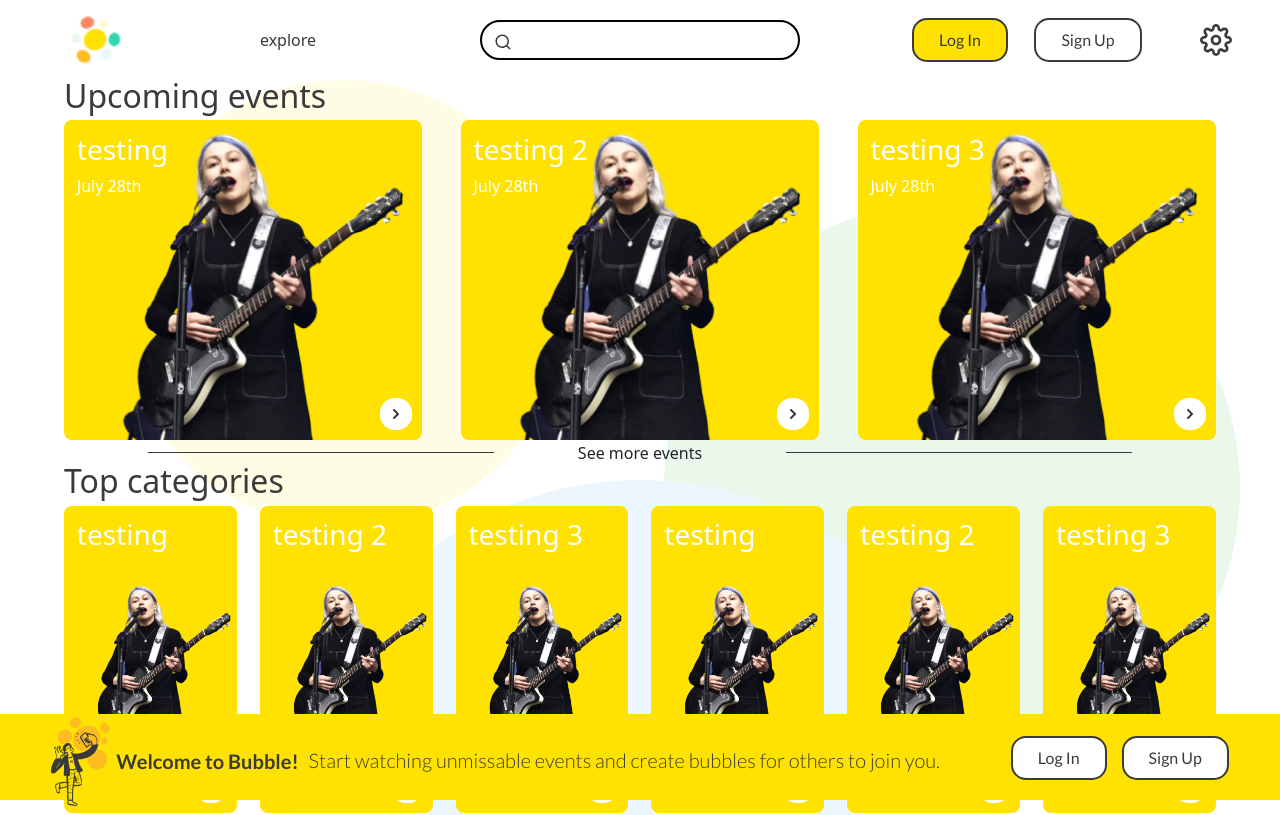
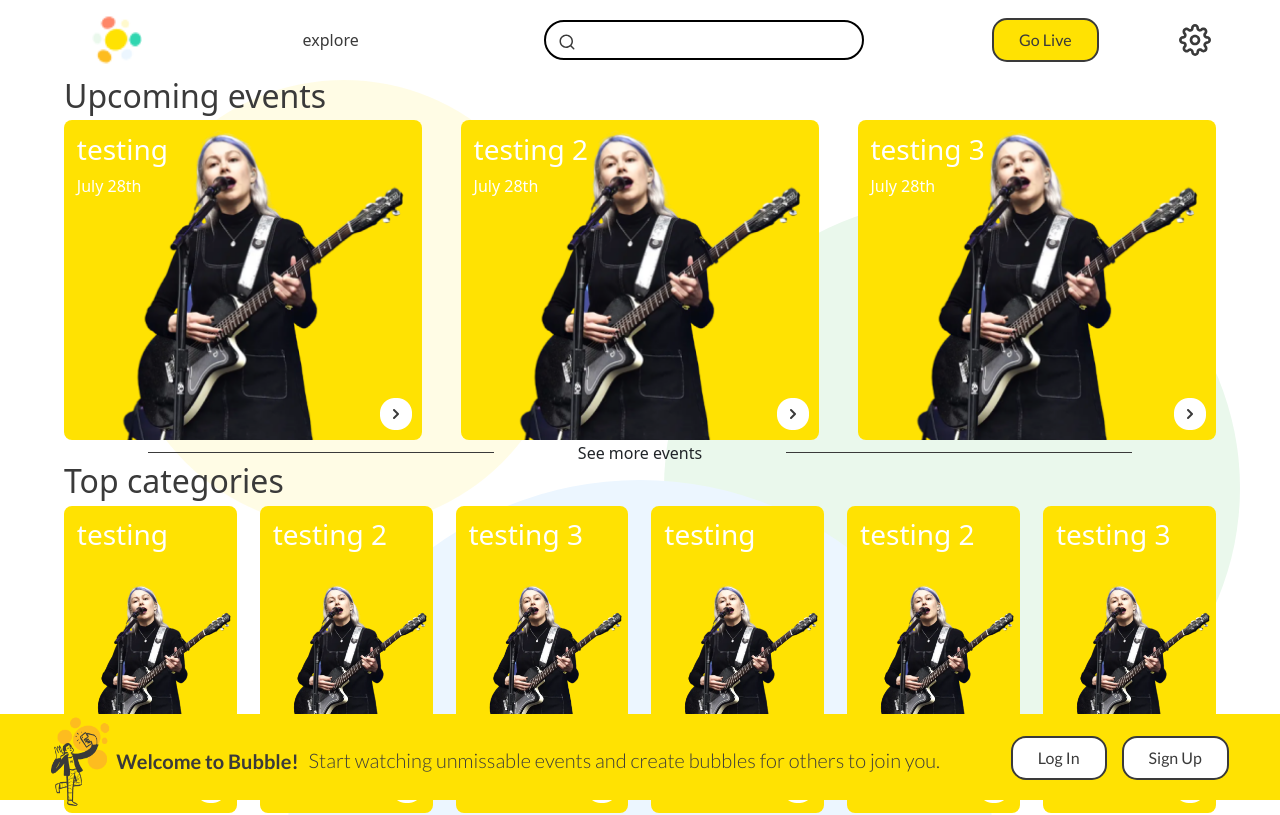
Before and after one commit to yourpalharvey/Bubble, a Next.js app in the folder frontend/: page / in a window 1280 px wide. Shown: the top 815 px of the page. Built offline with nearby package versions, Linux system fonts and the light colour scheme.

Commit message:
Added second navbar - when loggedIn prop is true. Sign up and login Btn are replaced with Go live.

```diff
--- a/frontend/components/navbar/index.js
+++ b/frontend/components/navbar/index.js
@@ -12,7 +12,7 @@ import React, { useState } from "react";
 import { LogInModal } from "../logInModal";
 import { SignUpModal } from "../signUpModal";
 
-export const Navbar = () => {
+export const Navbar = (props) => {
   const router = useRouter();
 
   const [showLogin, setShowLogin] = useState(false);
@@ -29,6 +29,49 @@ export const Navbar = () => {
     setSearch("");
   };
 
+  if (props.loggedIn) {
+    return (
+      <div>
+        <BrowserView>
+          <nav className={styles.browserContainer}>
+            <Link href="/">
+              <div className={styles.browserLHSContainer}>
+                <Image src="/logo.png" alt="logo" height="50%" width="50%" />
+              </div>
+            </Link>
+
+            <Link href="/explore">
+              <div className={styles.browserLHSContainer}>explore</div>
+            </Link>
+
+            <div className={styles.browserSearchContainer}>
+              <TextInput
+                value={search}
+                onChange={setSearch}
+                clear={clearSearch}
+                name="search"
+                search={true}
+              />
+            </div>
+
+            <div className={styles.browserRHSContainer}>
+              <ButtonBootstrap
+                primaryLarge={true}
+                text="Go Live"
+                onClick={() => router.push("/start-streaming")}
+              ></ButtonBootstrap>
+            </div>
+
+            <Link href="/settings">
+              <div className={styles.browserRHSContainer}>
+                <SettingsIcon />
+              </div>
+            </Link>
+          </nav>
+        </BrowserView>
+      </div>
+    );
+  } else {
     return (
       <div>
         <BrowserView>
@@ -89,4 +132,5 @@ export const Navbar = () => {
         />
       </div>
     );
+  }
 };
--- a/frontend/pages/index.js
+++ b/frontend/pages/index.js
@@ -10,7 +10,7 @@ import { Footer } from '../components/footer'
 export default function Home() {
   return (
     <Background>
-      <Navbar />
+      <Navbar loggedIn={true} />
 
       <Head>
         <title>Bubble</title>
--- a/frontend/pages/start-streaming/create-bubble.js
+++ b/frontend/pages/start-streaming/create-bubble.js
@@ -10,7 +10,7 @@ const createBubble = () => {
 
   return (
     <Background>
-      <Navbar />
+      <Navbar loggedIn={false} />
 
       <Head>
         <title>Bubble - Create Bubble</title>
```
Also changed, not shown: frontend/pages/hosted/index.js (+5 -11 lines), frontend/pages/signup.js (deleted, +0 -23 lines). Lines whose indentation alone changed are shown as unchanged.
